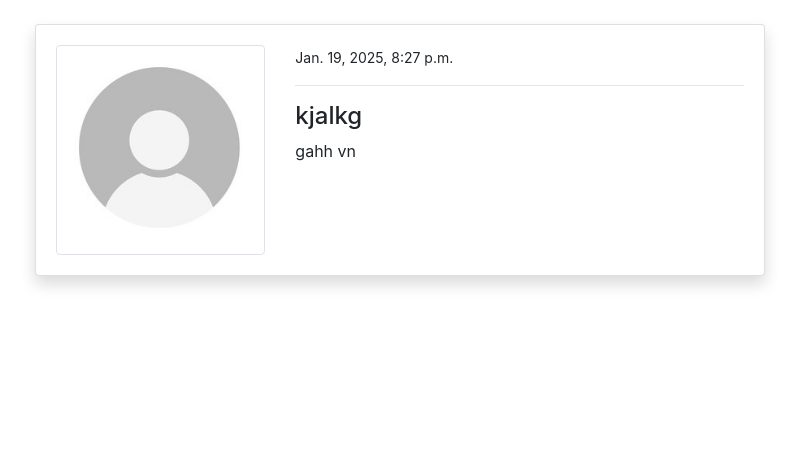
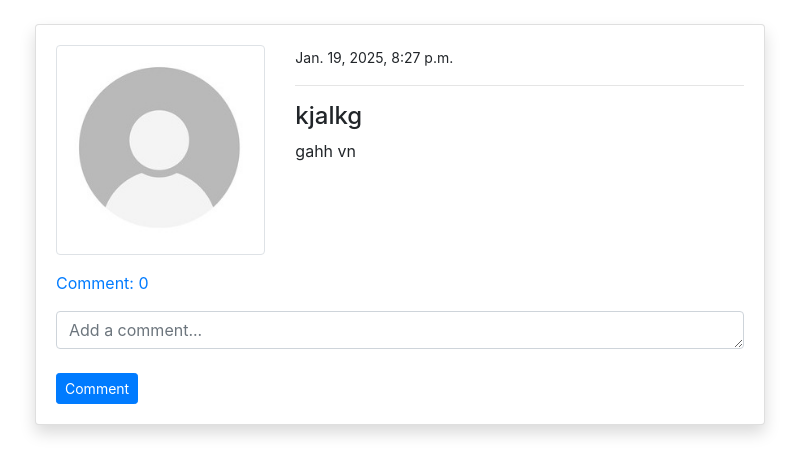
Before and after one commit to praphulchandra-nitdgp/BlogWeb_django, a Django app: page /post_detail/8/ in a window 1280 px wide. Shown: the part 56-531 px from the top of the page, without its empty margins (240-1039 px from the left). Run offline with Django 5.2, Linux system fonts and the light colour scheme; a user stored in the database is signed in; data comes from the database, SQL or seed files in the repository; both versions use the stored data as it was after the commit; some libraries are stand-ins or nearby versions.

Commit message:
minor checks pending...

```diff
--- a/blogApp/admin.py
+++ b/blogApp/admin.py
@@ -1,7 +1,9 @@
 from django.contrib import admin
-from .models import PostModel
+from .models import PostModel,Comment
 # Register your models here.
 class PostModelAdmin(admin.ModelAdmin):
     list_display = ('title', 'date_created')
 
+
 admin.site.register(PostModel, PostModelAdmin)
+admin.site.register(Comment)
--- a/blogApp/forms.py
+++ b/blogApp/forms.py
@@ -1,5 +1,5 @@
 from django import forms
-from .models import PostModel
+from .models import PostModel, Comment
 
 class PostModelForm(forms.ModelForm):
     content = forms.CharField(widget=forms.Textarea(attrs={'rows': 4}))
@@ -16,3 +16,9 @@ class PostDeleteForm(forms.ModelForm):
     class Meta:
             model = PostModel
             fields = ('title', 'content')
+
+class CommentForm(forms.ModelForm):
+    content = forms.CharField(label='',widget=forms.Textarea(attrs={'rows': 1, 'placeholder': 'Add a comment...'}))
+    class Meta:
+            model = Comment
+            fields = ('content',)
--- a/blogApp/models.py
+++ b/blogApp/models.py
@@ -10,5 +10,21 @@ class PostModel(models.Model):
     class Meta:
         ordering = ('-date_created',)
 
+    def comment_count(self):
+        return self.comments.all().count()
+
     def __str__(self):
         return self.title
+
+
+class Comment(models.Model):
+    post = models.ForeignKey(PostModel, on_delete=models.CASCADE, related_name="comments")
+    author = models.ForeignKey(User, on_delete=models.CASCADE)
+    content = models.CharField(max_length=200)
+    date_created = models.DateTimeField(auto_now_add=True)
+
+    class Meta:
+        ordering = ('-date_created',)
+
+    def __str__(self):
+        return f'Comment by {self.author} on {self.post}'
--- a/blogApp/views.py
+++ b/blogApp/views.py
@@ -1,7 +1,10 @@
 from django.shortcuts import render,redirect
-from .models import PostModel
-from .forms import PostModelForm,PostUpdateForm
+from .models import PostModel, Comment
+from .forms import PostModelForm,PostUpdateForm, CommentForm
+from django.contrib.auth.decorators import login_required
 
+
+@login_required
 def index(request):
 
     posts = PostModel.objects.all()
@@ -22,13 +25,26 @@ def index(request):
 
     return render(request, 'blogApp/index.html',context)
 
+@login_required
 def post_detail(request, pk):
     post = PostModel.objects.get(id=pk)
+    if request.method == 'POST':
+        c_form = CommentForm(request.POST)
+        if c_form.is_valid():
+            instance = c_form.save(commit=False)
+            instance.post = post
+            instance.author = request.user
+            instance.save()
+            return redirect('blog-post-detail', pk=post.id)
+    else:
+        c_form = CommentForm()
     context = {
+        'c_form': c_form,
         'post': post,
     }
     return render(request, 'blogApp/post_detail.html', context)
 
+@login_required
 def post_edit(request, pk):
     post = PostModel.objects.get(id=pk)
     if request.method == 'POST':
@@ -44,6 +60,7 @@ def post_edit(request, pk):
     }
     return render(request, 'blogApp/post_edit.html', context)
 
+@login_required
 def post_delete(request, pk):
     post = PostModel.objects.get(id=pk)
     if request.method == 'POST':
--- a/blogWeb_django/settings.py
+++ b/blogWeb_django/settings.py
@@ -124,7 +124,7 @@ CRISPY_TEMPLATE_PACK = 'bootstrap4'
 
 LOGIN_REDIRECT_URL = 'blog-index'
 
-
+LOGIN_URL = 'users-login'
 # STATICFILES_DIRS = [
 #     (BASE_DIR/ 'static')
 # ]
--- a/templates/blogApp/post_detail.html
+++ b/templates/blogApp/post_detail.html
@@ -22,6 +22,31 @@
                                 <p>{{ post.content }}</p>
                             </div>
                         </div>
+                        <p class="d-inline-flex gap-1 mt-3">
+                            <a data-toggle="collapse" href="#collapseExample" role="button" aria-expanded="false" aria-controls="collapseExample">
+                                Comment: {{post.comment_count}}
+                            </a>
+                        </p>
+                        <div class="collapse" id="collapseExample">
+                            <div class="card card-body overflow-auto" style="height: 270px;">
+                                    {% for comment in post.comments.all %}
+
+                                    <p class="text-justify">
+                                        <img src="{{ comment.author.profilemodel.image.url }}" alt="Profile Picture"
+                                        class="rounded-circle" width="25" height="25">{{ comment.author }}: {{ comment.content }}
+                                    </p>
+                                    {% empty %}
+                                    <p class="text-justify">
+                                        no comments yet!! Be the first to comment.
+                                    </p>
+                                    {% endfor %}
+                            </div>
+                        </div>
+                        <form method="POST">
+                            {% csrf_token %}
+                            {{ c_form|crispy }}
+                            <input type="submit" value="Comment" class="btn btn-primary btn-sm mt-2">
+                        </form>
                     </div>
                 </div>
             </div>
--- a/templates/users/login.html
+++ b/templates/users/login.html
@@ -15,6 +15,9 @@
                             <input class="btn btn-primary btn-block" type="submit" value="Login">
                         </form>
                         <div class="text-center my-3">
+                            <hr>
+                            <a href="{% url 'users-password-reset' %}">Forgot Password?</a>
+                            <hr>
                             <p>Don't have an account yet? <a style="color: rgb(8, 97, 199);" href="{% url 'users-sign-up' %}">Sign Up</a></p>
                         </div>
                     </div>
--- a/templates/users/profile.html
+++ b/templates/users/profile.html
@@ -44,7 +44,7 @@
               <img class="img-thumbnail" src="{{user.profilemodel.image.url}}" alt="">
             </div>
             <div class="col-md-8">
-              <form method="POST">
+              <form method="POST" enctype="multipart/form-data">
                 {% csrf_token %}
                 {{ u_form|crispy }}
                 {{ p_form|crispy }}
--- a/users/urls.py
+++ b/users/urls.py
@@ -9,5 +9,8 @@ urlpatterns = [
     path('profile/', views.profile, name='users-profile'),
     path('', auth_views.LoginView.as_view(template_name='users/login.html'), name='users-login'),
     path('logout/', LogoutView.as_view(template_name='users/logout.html'), name='users-logout'),
+    path('password_reset/', auth_views.PasswordResetView.as_view(), name='users-password-reset'),
+
 
 ]
+# template_name='users/password_reset.html'
--- a/users/views.py
+++ b/users/views.py
@@ -1,6 +1,7 @@
 from django.shortcuts import render,redirect
 from django.contrib.auth.forms import UserCreationForm
 from .forms import SignUpForm,UserUpdateForm,profileUpdateForm
+from django.contrib.auth.decorators import login_required
 
 def sign_up(request):
     if request.method == 'POST':
@@ -16,6 +17,7 @@ def sign_up(request):
     }
     return render(request, 'users/sign_up.html', context)
 
+@login_required
 def profile(request):
     if request.method == 'POST':
         u_form = UserUpdateForm(request.POST or None, instance=request.user)
```
Also changed, not shown: blogApp/migrations/0003_comment.py (added), blogApp/migrations/0004_rename_user_comment_author.py (added), db.sqlite3, media/profile/530kb.jpeg (added), media/profile/Screenshot_2025-01-26_at_1.32.34AM.png (added), templates/users/password_reset.html (added), users/migrations/0002_alter_profilemodel_image.py (added), 1 other file.
